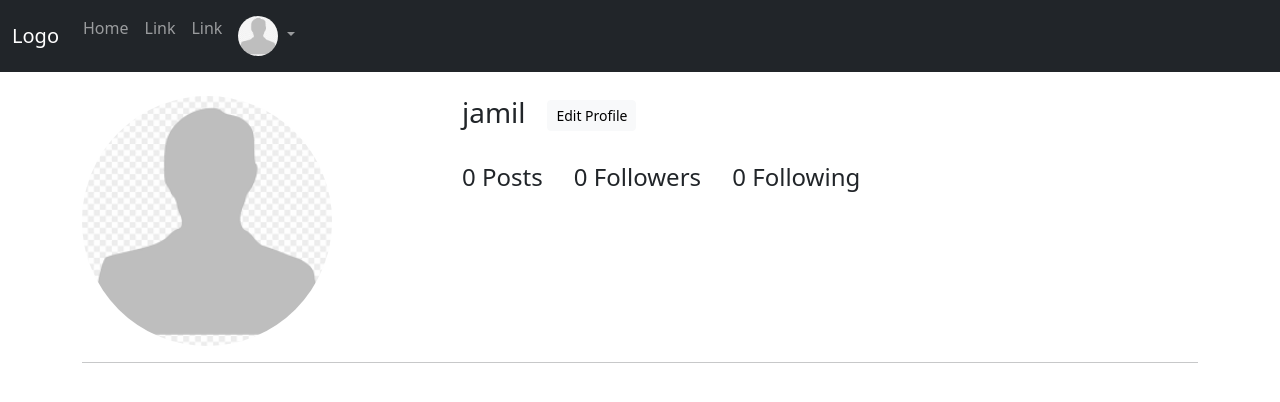
After one commit to JamilRayhan/Social-Media-Project, a Django app: page /account/profile/ in a window 1280 px wide. The commit adds this page. Shown: the top 402 px of the page. Run offline with Django 4.2, Linux system fonts and the light colour scheme; a user stored in the database is signed in; data comes from the database, SQL or seed files in the repository; both versions use the stored data as it was after the commit; data that the repository does not hold is empty; some libraries are stand-ins or nearby versions.

Commit message:
profile pic &edit profile

```diff
--- a/App_Login/forms.py
+++ b/App_Login/forms.py
@@ -39,4 +39,4 @@ class EditProfile(forms.ModelForm):
     dob=forms.DateField(widget=forms.TextInput(attrs={'type':'date'}))
     class Meta:
         model= UserProfile
-        fields="__all__"
+        exclude = ('user',)
--- a/App_Login/models.py
+++ b/App_Login/models.py
@@ -3,8 +3,10 @@ from django.contrib.auth.models import User
 # Create your models here.
 
 class UserProfile(models.Model):
-    user = models.OneToOneField(User, related_name='user_profile', on_delete=models.CASCADE)
+    user = models.OneToOneField( User, related_name='user_profile', on_delete=models.CASCADE)
     profile_pic = models.ImageField(upload_to='profile_pics',blank=True)
+    description = models.TextField(blank=True)
+    full_name = models.CharField(max_length=264,blank=True)
     dob = models.DateField(blank=True,null=True)
     website=models.URLField(blank=True)
     facebook = models.URLField(blank=True)
--- a/App_Login/urls.py
+++ b/App_Login/urls.py
@@ -8,4 +8,5 @@ urlpatterns = [
     path('login/',views.login_page, name='login'),
     path('edit/',views.edit_profile, name='edit'),
     path('logout/',views.logout_user, name='logout'),
+    path('profile/',views.profile, name='profile'),
 ]
--- a/App_Login/views.py
+++ b/App_Login/views.py
@@ -47,11 +47,15 @@ def edit_profile(request):
         if form.is_valid():
             form.save(commit=True)
             form=EditProfile(instance=current_user)
-
-            return HttpResponseRedirect(reverse('App_Login:login'))
+            return HttpResponseRedirect(reverse('App_Login:profile'))
     return render(request,'App_Login/profile.html',context={'form':form,'title':'Edit Profile . Social'})
 
 @login_required
 def logout_user(request):
     logout(request)
     return HttpResponseRedirect(reverse('App_Login:login'))
+
+
+@login_required
+def profile(request):
+    return render(request, 'App_Login/user.html', context={'title':request.user.username})
--- a/App_Post/admin.py
+++ b/App_Post/admin.py
@@ -1,5 +1,6 @@
 from django.contrib import admin
 from .models import Posts,Like
+
 # Register your models here.
 
 admin.site.register(Posts)
--- /dev/null
+++ b/templates/App_Login/user.html
@@ -0,0 +1,29 @@
+{% extends 'navbar.html' %}
+{% load crispy_forms_tags %}
+{% block title_block %}{{title}}{% endblock  %}
+
+{% block css_block %}
+
+{% endblock  %}
+
+{% block body_block %}
+    <div class="row">
+        <div class="col-sm-4">
+            {% if user.user_profile.profile_pic %}
+            <a class="dropdown-item" href=""><img src="/media/{{user.user_profile.profile_pic}}" width= '250px' height="250px" class="rounded-circle"> </a>
+            {% else %}
+            <a class="dropdown-item" href=""><img src="/media/default.png" width= '250px' height="250px" class="rounded-circle"></a>
+            {% endif %}
+
+        </div>
+        <div class="col-sm-8">
+            <h3>{{ user.username }} &nbsp; <a href="{% url 'App_Login:edit' %}" class="btn btn-light btn-sm">Edit Profile</a></h3>
+            <br>
+            <h4>{{user.post.count}} Posts &nbsp; &nbsp; {{user.following.count}} Followers &nbsp; &nbsp; {{user.follower.count}} Following</h4>
+            <br>
+            <h4>{{user.user_profile.full_name}}</h4>
+            <h6>{{user.user_profile.description|linebreaks}}</h6>
+        </div>
+    </div>
+    <hr>
+{% endblock  %}
--- a/templates/navbar.html
+++ b/templates/navbar.html
@@ -13,7 +13,7 @@
 </head>
 <body>
 
-<nav class="navbar navbar-expand-sm bg-dark navbar-dark">
+<nav class="navbar navbar-expand-lg bg-dark navbar-dark">
   <div class="container-fluid">
     <a class="navbar-brand" href="#">Logo</a>
     <button class="navbar-toggler" type="button" data-bs-toggle="collapse" data-bs-target="#collapsibleNavbar">
@@ -31,13 +31,21 @@
           <a class="nav-link" href="#">Link</a>
         </li>
         <li class="nav-item dropdown">
-          <a class="nav-link dropdown-toggle" href="#" role="button" data-bs-toggle="dropdown">@{{user.username}}</a>
+          {% if user.user_profile.profile_pic %}
+          <a class="nav-link dropdown-toggle" href="#" role="button" data-bs-toggle="dropdown">
+            <img src="/media/{{user.user_profile.profile_pic}}" width= '40px' height="40px" class="rounded-circle">
+          </a>
+          {% else %}
+          <a class="nav-link dropdown-toggle" href="#" role="button" data-bs-toggle="dropdown">
+            <img src="/media/default.png" width= '40px' height="40px" class="rounded-circle">
+          </a>
+          {% endif %}
           <ul class="dropdown-menu">
             <li>
               {% if user.user_profile.profile_pic %}
-              <a class="dropdown-item" href="#"><img src="/media/{{user.user_profile.profile_pic}}" width= '40px' height="40px" class="rounded-circle"></a>
+              <a class="dropdown-item" href="{% url 'App_Login:profile' %}"><img src="/media/{{user.user_profile.profile_pic}}" width= '40px' height="40px" class="rounded-circle"> {{user.username}}</a>
               {% else %}
-              <a class="dropdown-item" href="#"><img src="/media/default.png" width= '40px' height="40px" class="rounded-circle"></a>
+              <a class="dropdown-item" href="{% url 'App_Login:profile' %}"><img src="/media/default.png" width= '40px' height="40px" class="rounded-circle"> {{user.username}}</a>
               {% endif %}
             </li>
             <li><a class="dropdown-item" href="#">Another link</a></li>
```
Also changed, not shown: App_Login/migrations/0003_userprofile_full_name.py (added), App_Login/migrations/0004_userprofile_description.py (added), db.sqlite3, media/profile_pics/340335052_528656502779867_7718518990860652386_n.jpg (added).
